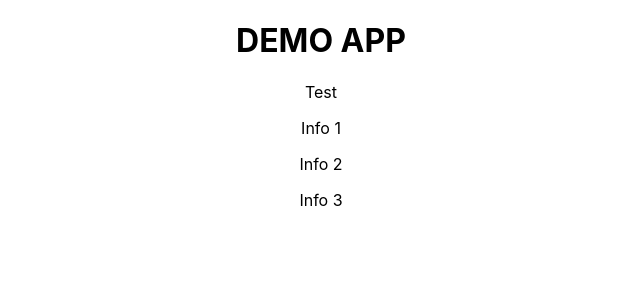
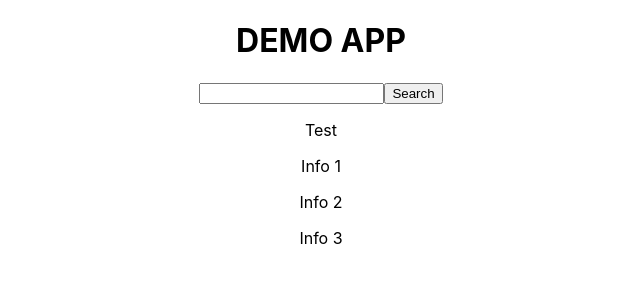
Before and after one commit to craigmaru/demo-app2, a React (Create React App) app: page / in a window 1280 px wide. Shown: the top 300 px of the page, without its empty margins (319-959 px from the left). Built offline with nearby package versions, Linux system fonts and the light colour scheme.

Commit message:
plan start

```diff
--- a/src/Components/App/App.js
+++ b/src/Components/App/App.js
@@ -11,4 +11,8 @@ function App() {
    );
 }
 
+// input
+// button
+// display
+
 export default App;
--- a/src/Components/Display/index.js
+++ b/src/Components/Display/index.js
@@ -1,6 +1,10 @@
+import Input from "../Input";
+
 function Display() {
    return (
       <div>
+         <Input />
+
          <p>Test</p>
          <p>Info 1</p>
          <p>Info 2</p>
--- /dev/null
+++ b/src/Components/Input/index.js
@@ -0,0 +1,10 @@
+import React from "react";
+
+export default function Input() {
+   return (
+      <div>
+         <input type="text"></input>
+         <button type="submit">Search</button>
+      </div>
+   );
+}
```
Also changed, not shown: src/Components/Button/index.js (added), 1 other file (tests, documents, lock files or other folders).
